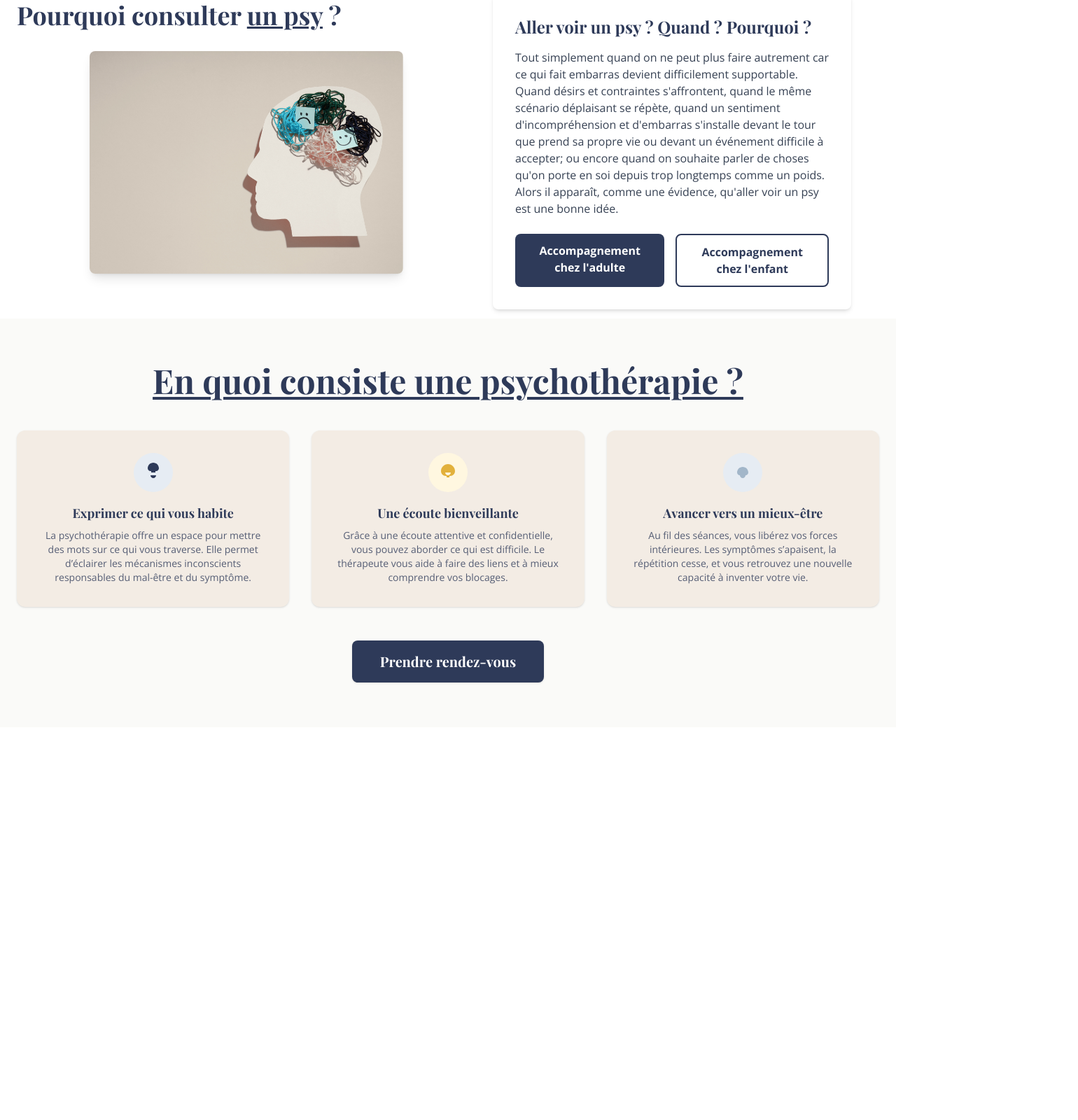
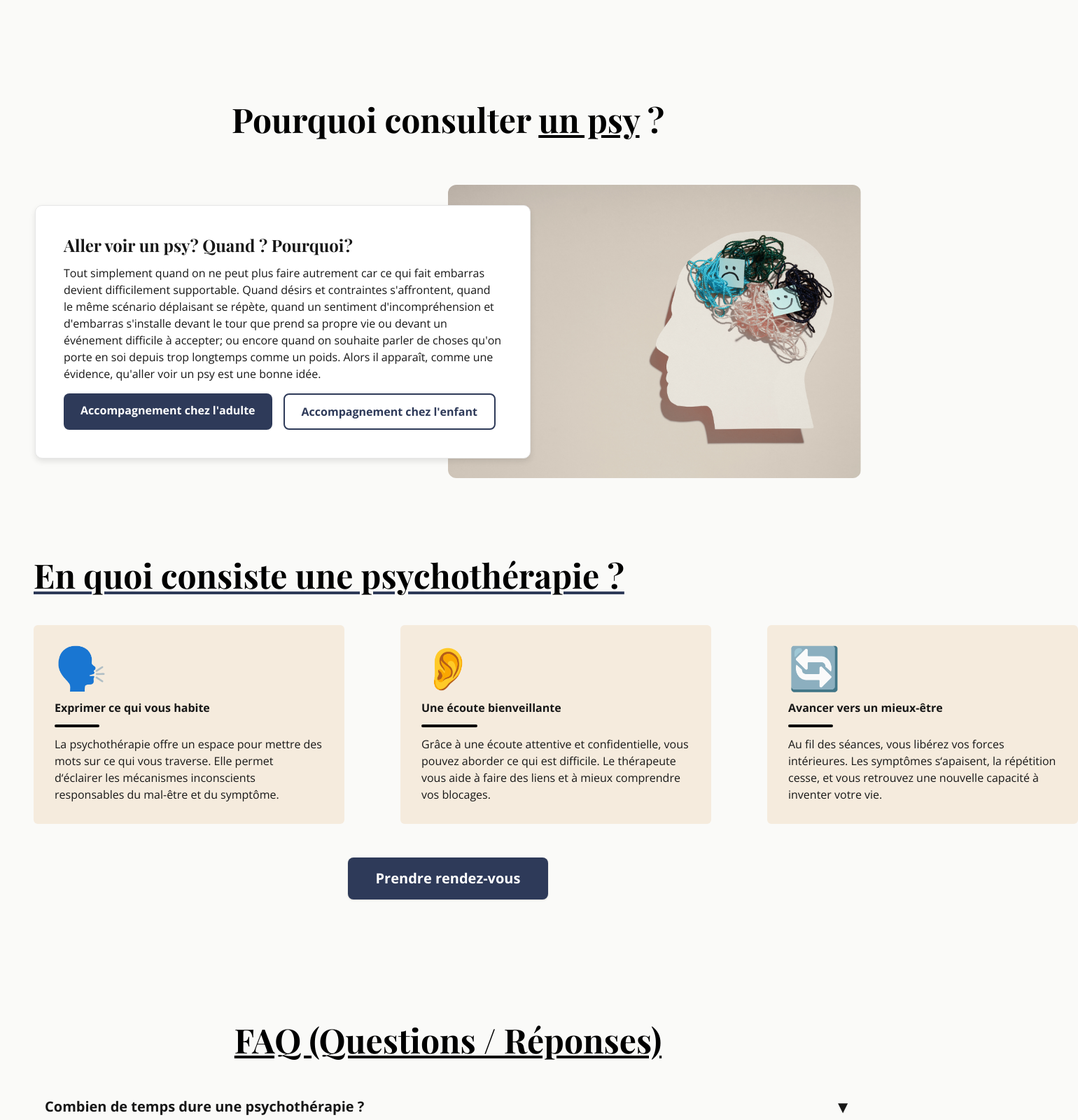
Before and after one commit to e-maccioni26/front-site-psychanalyste, a Next.js app: page / in a window 1280 px wide. Shown: the part 640-2240 px from the top of the page at 70% size, 1540 px wide, since content can reach past the window. Before the commit the page ends 1679 px from the top, so only its background shows below. Built offline with nearby package versions, Linux system fonts and the light colour scheme.

Commit message:
feat: add FAQ section, update styles, and improve navigation

```diff
--- a/src/app/globals.css
+++ b/src/app/globals.css
@@ -27,6 +27,7 @@
 }
 
 body {
+  background-color: var(--background);
   color: var(--foreground);
   font-family: var(--font-paragraph);
 }
@@ -44,3 +45,47 @@ h1, h2, h3, h4, h5, h6 {
 .animate-fadeIn {
   animation: fadeIn 0.3s ease-in-out forwards;
 }
+
+.section-pourquoi-consulter{
+  padding: 50px;
+}
+
+.grid{
+  display: grid;
+  grid-template-columns: 1fr 1fr;
+  position: relative;
+}
+
+.background-color-text{
+  background-color: #ffffff;
+  border: 1px solid #E7E7E7;
+  box-shadow: 0 4px 8px rgba(0, 0, 0, 0.1);
+  border-radius: 10px;
+  position: absolute;
+  z-index: 10;
+  width: 60%;
+  top: 50%;
+  transform: translateY(-50%);
+}
+
+.background-card{
+  background-color: #F5EBDD;
+  padding: 30px;
+  border-radius: 6px;
+}
+
+@media (max-width: 768px) {
+  .grid {
+    grid-template-columns: 1fr;
+    gap: 10px;
+  }
+
+  .background-color-text {
+    position: static;
+    transform: none;
+    width: 100%;
+  }
+  .section-pourquoi-consulter{
+    padding: 10px;
+  }
+}
--- a/src/app/page.tsx
+++ b/src/app/page.tsx
@@ -1,90 +1,107 @@
 import Hero from "../components/Hero";
 import Image from 'next/image';
 import Link from 'next/link';
+import Accordion from "../components/Accordion";
 
 export default function HomePage() {
   return (
     <main>
       <Hero />
       {/* Section Pourquoi consulter */}
-      <section id="pourquoi-consulter" className="py-16 px-6 ">
-      <h2 className="text-4xl font-bold mb-8 text-[#2E3A59]" style={{fontFamily:'var(--font-title)'}}>
+          <h2 className="text-5xl font-bold mb-5 text-center text-black" style={{fontFamily:'var(--font-title)'}}>
             Pourquoi consulter <span className="underline">un psy</span> ?
           </h2>
-        <div className="max-w-6xl mx-auto">
-          <div className="relative flex flex-col md:flex-row items-center gap-12">
-            {/* Image du cerveau */}
-            <div className="md:w-1/2 order-2 md:order-1 flex justify-center">
-              <div className="relative w-full max-w-md">
-                <Image
-                  src="/images/brain-emotions.png"
-                  alt="Représentation des émotions dans le cerveau"
-                  width={500}
-                  height={500}
-                  className="rounded-lg shadow-lg"
-                  priority
-                />
+
+        <section className="section-pourquoi-consulter">
+          <div className="grid">
+            <div>
+              {/* Conteneur vide pour maintenir la structure de la grille */}
             </div>
+            <div className="flex justify-center">
+              <Image src="/images/brain-emotions.png" alt="Image Emotion Humain Psy" width={700} height={700} className="rounded-xl" priority unoptimized />
             </div>
-
-            {/* Encadré blanc superposé */}
-            <div className="md:w-1/2 order-1 md:order-2 md:absolute md:right-0 md:top-1/2 md:transform md:-translate-y-1/2 z-10 md:max-w-lg">
-              <div className="bg-white p-8 rounded-lg shadow-md mb-8">
-                <h3 className="text-2xl font-bold mb-4 text-[#2E3A59]">Aller voir un psy ? Quand ? Pourquoi ?</h3>
-                <p className="text-gray-700 mb-4">
-                  Tout simplement quand on ne peut plus faire autrement car ce qui fait embarras devient difficilement supportable. Quand désirs et contraintes s&apos;affrontent, quand le même scénario déplaisant se répète, quand un sentiment d&apos;incompréhension et d&apos;embarras s&apos;installe devant le tour que prend sa propre vie ou devant un événement difficile à accepter; ou encore quand on souhaite parler de choses qu&apos;on porte en soi depuis trop longtemps comme un poids. Alors il apparaît, comme une évidence, qu&apos;aller voir un psy est une bonne idée.
-                </p>
-
-                <div className="flex flex-col sm:flex-row gap-4 mt-6">
-                  <Link href="/accompagnement" className="bg-[#2E3A59] text-white px-5 py-3 rounded-lg font-semibold transition hover:bg-[#1d2536] text-center">
-                    Accompagnement chez l&apos;adulte
-                  </Link>
-                  <Link href="/accompagnement" className="border-2 border-[#2E3A59] text-[#2E3A59] px-5 py-3 rounded-lg font-semibold transition hover:bg-[#e5eaf3] text-center">
-                    Accompagnement chez l&apos;enfant
-                  </Link>
-                </div>
-              </div>
+            <div className="background-color-text p-10">
+              <h3 className="text-2xl font-bold mb-3">Aller voir un psy? Quand ? Pourquoi?</h3>
+              <p className="mb-4">Tout simplement quand on ne peut plus faire autrement car ce qui fait embarras devient difficilement supportable. Quand désirs et contraintes s&apos;affrontent, quand le même scénario déplaisant se répète, quand un sentiment d&apos;incompréhension et d&apos;embarras s&apos;installe devant le tour que prend sa propre vie ou devant un événement difficile à accepter; ou encore quand on souhaite parler de choses qu&apos;on porte en soi depuis trop longtemps comme un poids. Alors il apparaît, comme une évidence, qu&apos;aller voir un psy est une bonne idée.</p>
+              <div className="mt-3 flex flex-col sm:flex-row gap-4">
+                <Link href={"/accompagnement"}  className="bg-[#2E3A59] text-white px-6 py-3 rounded-lg font-semibold transition hover:bg-[#1d2536]">Accompagnement chez l&apos;adulte</Link>
+                <Link href={"/accompagnement"}  className="border-2 border-[#2E3A59] text-[#2E3A59] px-6 py-3 rounded-lg font-semibold transition hover:bg-[#e5eaf3] bg-white">Accompagnement chez l&apos;enfant</Link>
               </div>
             </div>
           </div>
         </section>
+
       {/* Section En quoi consiste une psychothérapie ? */}
-      <section id="psychotherapie" className="py-16 px-6 bg-[#FAFAF8]">
-        <h2 className="text-4xl md:text-5xl font-bold mb-12 text-[#2E3A59] text-center" style={{fontFamily:'var(--font-title)'}}>
+      <section id="psychotherapie" className="mb-12 py-16 px-6 md:px-12 bg-[#FAFAF8]">
+        <h2 className="text-4xl md:text-5xl font-bold mb-8 md:mb-12 text-black text-center md:text-start" style={{fontFamily:'var(--font-title)'}}>
           <span className="underline decoration-4 decoration-[#2E3A59] underline-offset-4">En quoi consiste une psychothérapie ?</span>
         </h2>
-        <div className="max-w-7xl mx-auto flex flex-col md:flex-row gap-8 justify-center items-stretch">
-          {/* Carte 1 */}
-          <div className="flex-1 bg-[#F3ECE4] rounded-xl shadow p-8 flex flex-col items-center text-center min-w-[260px]">
-            <div className="mb-4">
-              {/* Icône SVG tête */}
-              <svg width="56" height="56" viewBox="0 0 56 56" fill="none" xmlns="http://www.w3.org/2000/svg"><circle cx="28" cy="28" r="28" fill="#E6ECF3"/><path d="M36 22c0-4.418-3.582-8-8-8s-8 3.582-8 8c0 2.21 1.79 4 4 4h1v2h6v-2h1c2.21 0 4-1.79 4-4z" fill="#2E3A59"/><path d="M28 36c2.21 0 4-1.79 4-4h-8c0 2.21 1.79 4 4 4z" fill="#2E3A59"/></svg>
+          <div className="flex flex-col md:flex-row gap-10 md:gap-20 items-center md:items-start">
+            <div className="background-card w-full md:w-auto">
+              <div>
+                <span className="text-6xl">🗣️</span>
+                <h3 style={{fontFamily:'var(--font-paragraph)'}} className="mt-4 font-bold">Exprimer ce qui vous habite</h3>
+                <div className="h-1 w-16 bg-black my-3 rounded-full"></div>
+                <p className="w-full md:w-96">La psychothérapie offre un espace pour mettre des mots sur ce qui vous traverse. Elle permet d&lsquo;éclairer les mécanismes inconscients responsables du mal-être et du symptôme.</p>
               </div>
-            <h3 className="font-bold text-lg mb-2 text-[#2E3A59]">Exprimer ce qui vous habite</h3>
-            <p className="text-sm text-[#2E3A59] opacity-80">La psychothérapie offre un espace pour mettre des mots sur ce qui vous traverse. Elle permet d’éclairer les mécanismes inconscients responsables du mal-être et du symptôme.</p>
             </div>
-          {/* Carte 2 */}
-          <div className="flex-1 bg-[#F3ECE4] rounded-xl shadow p-8 flex flex-col items-center text-center min-w-[260px]">
-            <div className="mb-4">
-              {/* Icône SVG oreille */}
-              <svg width="56" height="56" viewBox="0 0 56 56" fill="none" xmlns="http://www.w3.org/2000/svg"><circle cx="28" cy="28" r="28" fill="#FFF7E0"/><path d="M28 16c-5.523 0-10 4.477-10 10 0 3.866 3.134 7 7 7h1v2h4v-2h1c3.866 0 7-3.134 7-7 0-5.523-4.477-10-10-10zm0 16c-2.21 0-4-1.79-4-4h8c0 2.21-1.79 4-4 4z" fill="#E2B13C"/></svg>
+            <div className="background-card w-full md:w-auto">
+              <div>
+                <span className="text-6xl">👂</span>
+                <h3 style={{fontFamily:'var(--font-paragraph)'}} className="mt-4 font-bold">Une écoute bienveillante</h3>
+                <div className="h-1 w-20 bg-black my-3 rounded-full"></div>
+                <p className="w-full md:w-96">Grâce à une écoute attentive et confidentielle, vous pouvez aborder ce qui est difficile. Le thérapeute vous aide à faire des liens et à mieux comprendre vos blocages.</p>
               </div>
-            <h3 className="font-bold text-lg mb-2 text-[#2E3A59]">Une écoute bienveillante</h3>
-            <p className="text-sm text-[#2E3A59] opacity-80">Grâce à une écoute attentive et confidentielle, vous pouvez aborder ce qui est difficile. Le thérapeute vous aide à faire des liens et à mieux comprendre vos blocages.</p>
             </div>
-          {/* Carte 3 */}
-          <div className="flex-1 bg-[#F3ECE4] rounded-xl shadow p-8 flex flex-col items-center text-center min-w-[260px]">
-            <div className="mb-4">
-              {/* Icône SVG cycle */}
-              <svg width="56" height="56" viewBox="0 0 56 56" fill="none" xmlns="http://www.w3.org/2000/svg"><circle cx="28" cy="28" r="28" fill="#E6ECF3"/><path d="M36 28c0-4.418-3.582-8-8-8s-8 3.582-8 8c0 2.21 1.79 4 4 4h1v2h6v-2h1c2.21 0 4-1.79 4-4z" fill="#A2B6C9"/><path d="M28 36c2.21 0 4-1.79 4-4h-8c0 2.21 1.79 4 4 4z" fill="#A2B6C9"/></svg>
+            <div className="background-card w-full md:w-auto">
+              <div>
+                <span className="text-6xl">🔄</span>
+                <h3 style={{fontFamily:'var(--font-paragraph)'}} className="mt-4 font-bold">Avancer vers un mieux-être</h3>
+                <div className="h-1 w-16 bg-black my-3 rounded-full"></div>
+                <p className="w-full md:w-96">Au fil des séances, vous libérez vos forces intérieures. Les symptômes s&lsquo;apaisent, la répétition cesse, et vous retrouvez une nouvelle capacité à inventer votre vie.</p>
               </div>
-            <h3 className="font-bold text-lg mb-2 text-[#2E3A59]">Avancer vers un mieux-être</h3>
-            <p className="text-sm text-[#2E3A59] opacity-80">Au fil des séances, vous libérez vos forces intérieures. Les symptômes s’apaisent, la répétition cesse, et vous retrouvez une nouvelle capacité à inventer votre vie.</p>
             </div>
           </div>
         <div className="flex justify-center mt-12">
-          <a href="https://www.doctolib.fr/psychotherapeute/bordeaux/herve-maccioni" target="_blank" rel="noopener noreferrer" className="bg-[#2E3A59] text-white text-xl font-bold px-10 py-4 rounded-lg shadow transition hover:bg-[#1d2536]" style={{fontFamily:'var(--font-title)'}}>Prendre rendez-vous</a>
+          <a href="https://www.doctolib.fr/psychotherapeute/bordeaux/herve-maccioni" target="_blank" rel="noopener noreferrer" className="bg-[#2E3A59] text-white text-xl font-bold px-8 md:px-10 py-3 md:py-4 rounded-lg shadow transition hover:bg-[#1d2536]" style={{fontFamily:'var(--font-paragraph)'}}>Prendre rendez-vous</a>
         </div>
+      </section>
+
+      <section className="mb-12 py-16 px-6 md:px-12">
+          <h2 className="text-5xl font-bold mb-10 text-center text-black" style={{fontFamily:'var(--font-title)'}}>
+            <span className="underline">FAQ (Questions / Réponses)</span>
+          </h2>
+
+          <Accordion items={[
+            {
+              question: "Combien de temps dure une psychothérapie ?",
+              answer: "La durée d'une psychothérapie varie selon chaque personne, sa demande et son rythme. Il n'y a pas de durée prédéfinie. Certaines personnes ressentent un apaisement après quelques mois, d'autres choisissent un travail plus approfondi qui s'inscrit dans la durée. C'est un chemin personnel, évolutif, qui se construit séance après séance."
+            },
+            {
+              question: "À quelle fréquence se déroulent les séances ?",
+              answer: "La plupart du temps une psychothérapie se déroule sur un rythme d'une séance par semaine. Une séance tous les 15 jours peut être envisagée dans certains cas. Concernant la psychanalyse, une à deux séances par semaine constitue le rythme de base du travail analytique, idéalement trois séances sur le divan."
+            },
+            {
+              question: "Quels sont les effets d’une psychothérapie ?",
+              answer: "Certaines personnes ressentent un apaisement après quelques mois voire parfois quelques semaines de psychothérapie. Au-delà de ce bénéfice et du mieux-être, beaucoup de personnes choisissent de poursuivre le travail entâmé car il a ouvert pour eux des nouveaux sentiers fort intéressants."
+            },
+            {
+              question: "Quelles est la différence entre faire une psychothérapie et faire une psychanalyse ?",
+              answer: "Tout travail thérapeutique commence en face à face et peut se maintenir jusqu’à la fin en face à face. L’entrée en psychothérapie se fait le plus souvent autour de la formulation d’une demande précise et de l’évocation de symptômes gênants qui, d’ailleurs, cèdent ou se transforment au bout de quelques mois sans qu’on puisse trop généraliser ce point à tous les cas.L’entrée dans un travail de psychanalyse peut être proposé, sur le divan, quand une personne manifeste un désir d’approfondissement de la connaissance de son propre fonctionnement psychique ou que sa situation le requiert. Le passage sur le divan peut témoigner de la véritable entrée en analyse et c'est l'analyste qui en prend la décision."
+            },
+            {
+              question: "Combien coute et dure une séance ?",
+              answer: "Le prix d’une séance de psychothérapie est fixé à 60 euros TTC et elle dure entre 30 à 45 minutes. Le prix d’une séance de psychanalyse est de 60 euros en général. Ce prix peut toutefois être revu à la baisse dans certaines situations (étudiants notamment) ou, à la hause, en rapport avec la situation de la personne qui consulte. Une séance de psychanalyse dure en général 30 minutes. La séance de thérapie de couple coûte 120 euros et dure une heure."
+            },
+            {
+              question: "Le Psy participe-t-il au dispositif mon parcours Psy ?",
+              answer: "Non, mon travail de psychothérapeute ne s’inscrit pas dans ce dispositif de prise en charge."
+            },
+            {
+              question: "Pourquoi allez-voir un psy peut me faire peur ?",
+              answer: "La démarche de prendre un rendez-vous pour aller rencontrer un psy peut parfois impressionner car elle peut parfois convoquer des clichés ou des représentations fausses sur « la maladie mentale ». Or, prendre un rendez-vous avec un psy est une démarche particulièrement saine quand on souffre ou que l’on souhaite parler de choses qu’on ne peut plus garder pour soi."
+            },
+          ]} />
       </section>
     </main>
   );
--- /dev/null
+++ b/src/components/Accordion.tsx
@@ -0,0 +1,49 @@
+"use client"
+
+import React, { useState } from 'react';
+
+type AccordionItemProps = {
+  question: string;
+  answer: string;
+};
+
+const AccordionItem: React.FC<AccordionItemProps> = ({ question, answer }) => {
+  const [isOpen, setIsOpen] = useState(false);
+
+  return (
+    <div className="border-b border-gray-200 py-4">
+      <button
+        className="flex w-full justify-between items-center text-left focus:outline-none"
+        onClick={() => setIsOpen(!isOpen)}
+      >
+        <h3 className="text-xl font-semibold" style={{fontFamily:'var(--font-paragraph)'}}>
+          {question}
+        </h3>
+        <span className={`text-2xl transition-transform duration-300 ${isOpen ? 'rotate-180' : ''}`}>
+          ▼
+        </span>
+      </button>
+      <div
+        className={`overflow-hidden transition-all duration-300 ${isOpen ? 'max-h-96 opacity-100 animate-fadeIn pt-4' : 'max-h-0 opacity-0'}`}
+      >
+        <p className="text-gray-700">{answer}</p>
+      </div>
+    </div>
+  );
+};
+
+type AccordionProps = {
+  items: AccordionItemProps[];
+};
+
+const Accordion: React.FC<AccordionProps> = ({ items }) => {
+  return (
+    <div className="w-full max-w-6xl mx-auto">
+      {items.map((item, index) => (
+        <AccordionItem key={index} question={item.question} answer={item.answer} />
+      ))}
+    </div>
+  );
+};
+
+export default Accordion;
--- a/src/components/Navbar.tsx
+++ b/src/components/Navbar.tsx
@@ -14,8 +14,10 @@ const Navbar = () => {
     <nav className="flex flex-col items-center justify-between px-6 py-4 bg-white/80 backdrop-blur-md border-b border-gray-100 sticky top-0 z-50">
       <div className="w-full flex items-center justify-between">
         <div className="flex items-center gap-2">
-          <span className="font-bold text-2xl text-[#2E3A59]">Hervé</span>
-          <span className="font-bold text-2xl text-[#A2B6C9]">Maccioni</span>
+          <Link href={"/"}>
+            <span className="font-bold text-2xl text-[#2E3A59]">Hervé </span>
+            <span className="font-bold text-2xl text-[#A2B6C9]">Maccioni</span>
+          </Link>
         </div>
         <ul className="hidden md:flex gap-8 text-[#2E3A59] font-semibold">
           <li><Link href={"/qui-suis-je"}>Qui-suis-je</Link></li>
```
Also changed, not shown: src/components/Hero.tsx (+5 -5 lines), public/images/herve-maccioni-photo.png (renamed from public/images/hervé-maccioni-photo.png). Lines whose indentation alone changed are shown as unchanged.
